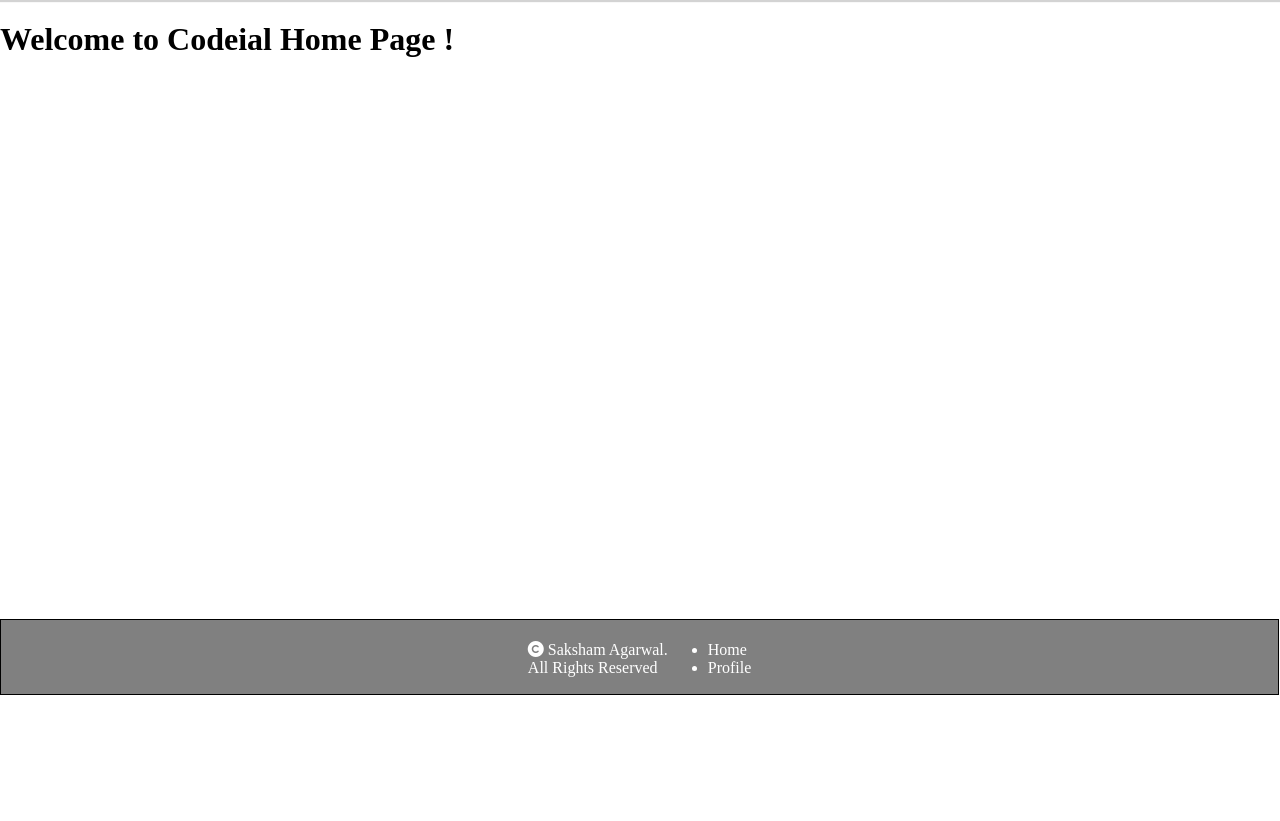
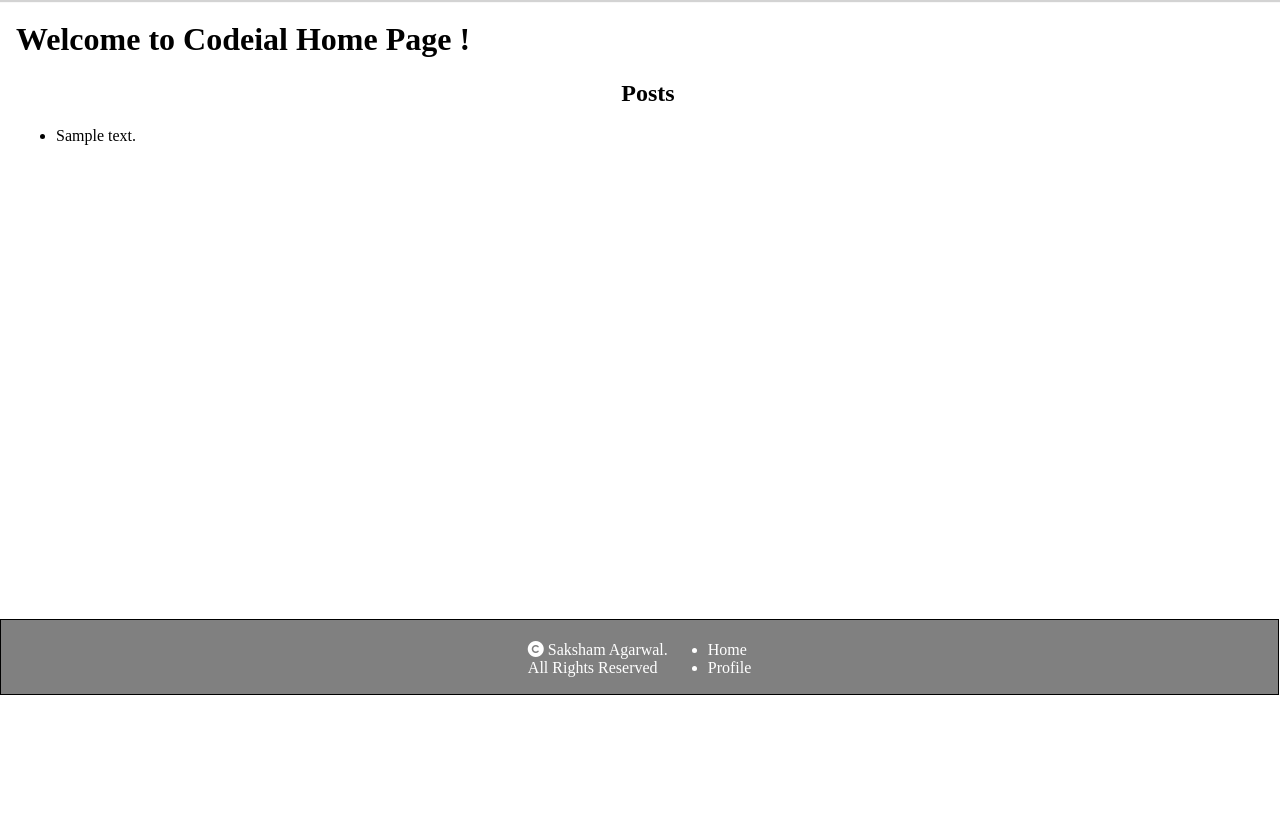
Before and after one commit to saksham7778/social_networking, a Node server app: page / in a window 1280 px wide. Shown: the part 105-926 px from the top of the page. Before the commit the page ends 800 px from the top, so only its background shows below. Run offline with Node 20, Linux system fonts and the light colour scheme; tables that the repository leaves empty hold one stand-in row (values such as "Sample post"); style sheets or scripts are compiled from the project's sources; some libraries are stand-ins or nearby versions.

Commit message:
added posts

```diff
--- a/assets/css/layout.css
+++ b/assets/css/layout.css
@@ -1,5 +1,6 @@
+body #layout-main {
+  margin-left: 1rem;
+  height: 100%; }
+
 body {
-  margin: 0px;
-  /* text-align: center; */ }
-  body body #layout-main {
-    height: 100%; }
+  margin: 0rem; }
--- a/assets/scss/layout.scss
+++ b/assets/scss/layout.scss
@@ -1,7 +1,7 @@
-body {
-    margin: 0;
-    /* text-align: center; */
-    body #layout-main {
-      height: 100%;
-    }
+body #layout-main {
+  margin-left: 1rem;
+  height: 100%;
 }
+body{
+  margin: 0rem;
+}
--- a/controllers/home_controller.js
+++ b/controllers/home_controller.js
@@ -1,5 +1,11 @@
+const Post =  require('../models/posts');
+
 module.exports.home = function(req,res){
-    return res.render('home',{
-        title:'Codeial|Home'
+
+    Post.find( {} , function(err,posts){
+        return res.render('home', {
+        title: "Codeial | Home",
+        posts:posts,
+        });
     });
 }
--- a/routes/index.js
+++ b/routes/index.js
@@ -5,5 +5,6 @@ console.log('Index Router Loaded');
 
 router.get('/',homeController.home);
 router.use('/users',require('./users'));
+router.use('/posts',require('./posts'));
 
 module.exports = router;
--- a/views/home.ejs
+++ b/views/home.ejs
@@ -1,3 +1,30 @@
 <body>
     <h1> Welcome to Codeial Home Page !</h1>
+
+    <section id="feed-posts">
+
+        <h1 style="text-align: center;">    Posts   </h1>
+        <% if(locals.user) { %>
+        <form action="/posts/create" id="new-post-form" method="POST">
+            <textarea name="content" cols="50" rows="5" placeholder="Type here ... " required>
+            </textarea>
+            <input type="submit" value="Post">
+        </form>
+        <% } %>
+
+        <div id="posts-list-container">
+            <ul>
+                <%  for(post of posts){  %>
+                    <li>
+                        <p>
+                            <%= post.content %>
+                            <br>
+                            <%= post.user.name %>
+                        </p>
+
+                    </li>
+                <%  } %>
+            </ul>
+        </div>
+    </section>
 </body>
```
Also changed, not shown: controllers/posts_controller.js (added, +15 -0 lines), models/posts.js (added, +19 -0 lines), routes/posts.js (added, +9 -0 lines).
